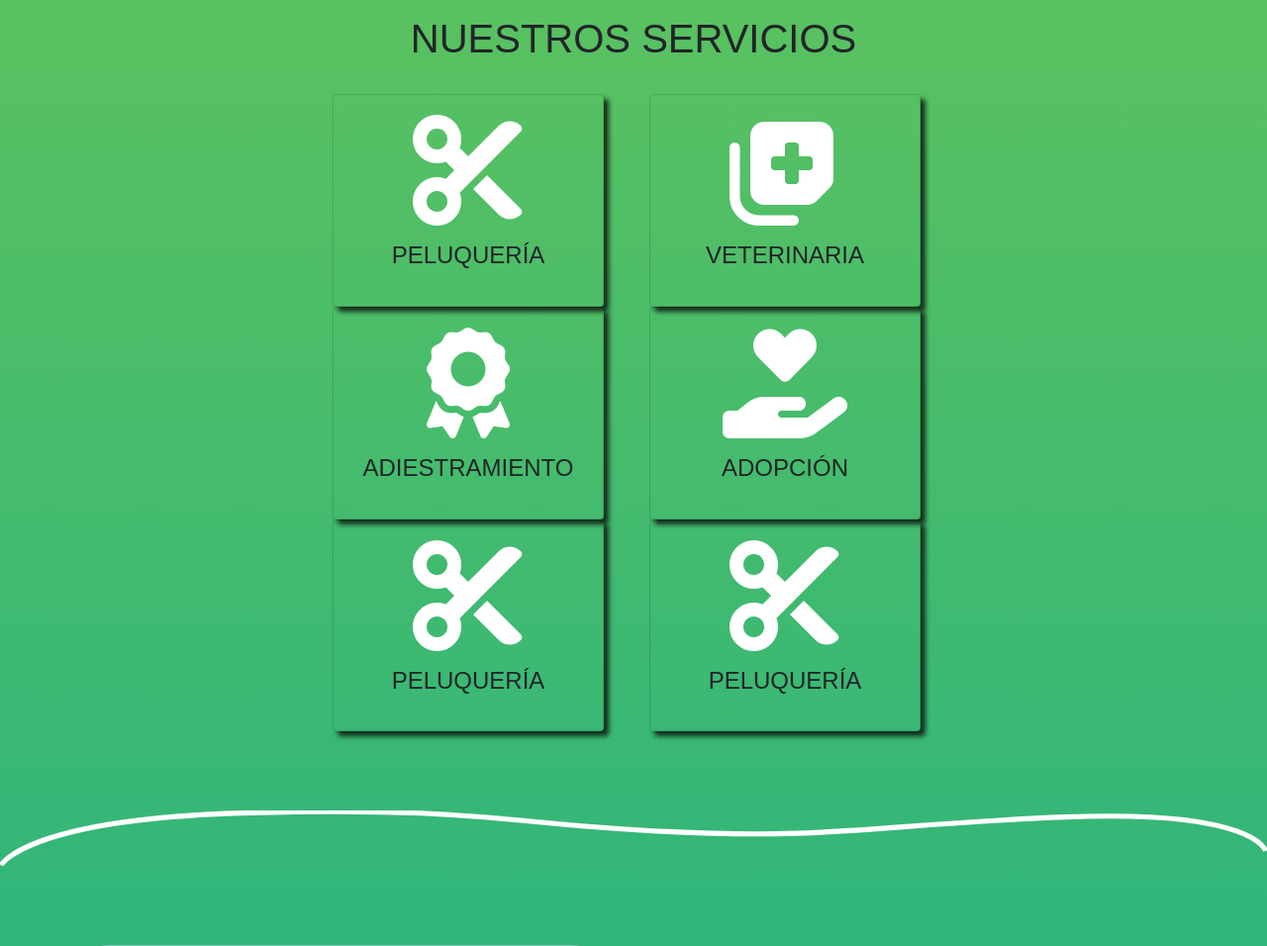
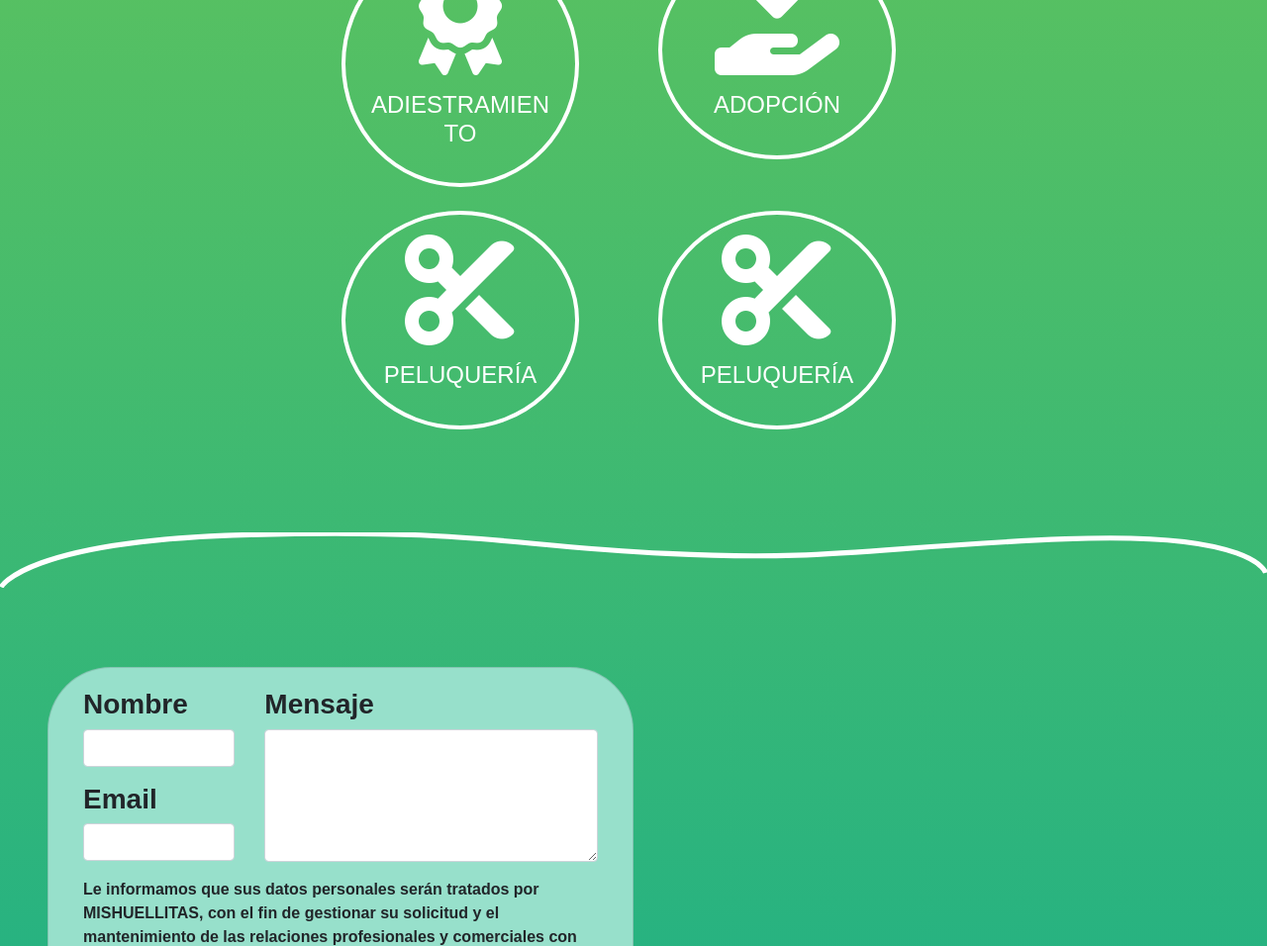
Before and after one commit to manu-lopez/web_veterinaria, a PHP site: page /inicio.php in a window 1280 px wide. Shown: the part 1087-2043 px from the top of the page at 99% size. Run offline with PHP 8.4, Linux system fonts and the light colour scheme; some libraries are stand-ins or nearby versions; some web fonts are replaced.

Commit message:
Modifica imagenes carrousel, ahora se ajustan correctamente. Tambien modifica cards de servicios, ahora son redondas y blancas como se plantearon al principio

```diff
--- a/inicio/inicio.css
+++ b/inicio/inicio.css
@@ -1,8 +1,7 @@
 .carousel-item img {
-    /* height: 35rem;
-    margin: 0; */
-    max-width: 100%;
-    height: auto;
+    height: 35rem;
+    margin: 0;
+    object-fit: cover;
 }
 
 .body-inicio {
@@ -79,11 +78,23 @@ i {
     text-align: center;
 }
 
+.col-inicio {
+    margin-bottom: 1.5rem;
+}
+
+.h4white {
+    color: white;
+}
+
 .fila-inicio .card {
-    -webkit-box-shadow: 5px 5px 5px 0px rgba(0, 0, 0, 0.75);
+    /* -webkit-box-shadotw: 5px 5px 5px 0px rgba(0, 0, 0, 0.75);
     -moz-box-shadow: 5px 5px 5px 0px rgba(0, 0, 0, 0.75);
-    box-shadow: 5px 5px 5px 0px rgba(0, 0, 0, 0.75);
-    margin-left: 1rem;
+    box-shadow: 5px 5px 5px 0px rgba(0, 0, 0, 0.75); */
+    width: 15rem;
+    border-radius: 50%;
+    border-width: 0.3rem;
+    border-color: white;
+    margin: 0 auto;
 }
 
 .h5-inicio {
@@ -91,6 +102,7 @@ i {
 }
 
 .carousel-caption h3 {
-    background: linear-gradient(180deg, #92DB5A 20%, #5ADB76 100%);
+    /* background: linear-gradient(180deg, #92DB5A 20%, #5ADB76 100%); */
+    background: #5ADB76;
     border-radius: 1rem;
 }
--- a/inicio/inicio.php
+++ b/inicio/inicio.php
@@ -23,7 +23,7 @@
           <img class="d-block w-100" src="../imagenes/cab1.jpg" alt="">
           <div class="carousel-caption">
             <h3>Atendemos a tu mascota de la mejor manera posible. Especializados en medicina interna y cirugía.
-              Ven a visitarnos o pide cita previa llamando al 666 666 666
+              Ven a visitarnos o pide cita previa llamando al 666 666 666.
             </h3>
           </div>
         </div>
@@ -38,7 +38,7 @@
         <div class="carousel-item">
           <img class="d-block w-100" src="../imagenes/cab3.jpg" alt="">
           <div class="carousel-caption">
-            <p>Descripción de la imagen.</p>
+            <h3>Atención las 24 horas. Puedes confiar en nosotros, tu mascota estará siempre en las mejores manos.</h3>
           </div>
         </div>
       </div>
@@ -61,13 +61,13 @@
 
       <div class="col-lg-3 col-inicio">
 
-        <div class="card text-center bg-transparent ">
+        <div class="card text-center bg-transparent">
           <div class="card-body ">
 
             <i class="fas fa-cut fa-7x"></i>
 
             <p>
-              <h4>PELUQUERÍA</h4>
+              <h4 class="h4white">PELUQUERÍA</h4>
             </p>
 
           </div>
@@ -77,13 +77,13 @@
 
       <div class="col-lg-3 col-inicio">
 
-        <div class="card text-center bg-transparent ">
+        <div class="card text-center bg-transparent">
           <div class="card-body ">
 
             <i class="fas fa-notes-medical fa-7x"></i>
 
             <p>
-              <h4>VETERINARIA</h4>
+              <h4 class="h4white">VETERINARIA</h4>
             </p>
 
           </div>
@@ -98,12 +98,12 @@
 
       <div class="col-lg-3 col-inicio">
 
-        <div class="card text-center bg-transparent ">
+        <div class="card text-center bg-transparent">
           <div class="card-body ">
 
             <i class="fas fa-award fa-7x"></i>
             <p>
-              <h4>ADIESTRAMIENTO</h4>
+              <h4 class="h4white">ADIESTRAMIENTO</h4>
             </p>
 
           </div>
@@ -113,13 +113,13 @@
 
       <div class="col-lg-3 col-inicio">
 
-        <div class="card text-center bg-transparent ">
+        <div class="card text-center bg-transparent">
           <div class="card-body ">
 
             <i class="fas fa-hand-holding-heart fa-7x"></i>
 
             <p>
-              <h4>ADOPCIÓN</h4>
+              <h4 class="h4white">ADOPCIÓN</h4>
             </p>
 
           </div>
@@ -136,13 +136,13 @@
 
       <div class="col-lg-3 col-inicio">
 
-        <div class="card text-center bg-transparent ">
+        <div class="card text-center bg-transparent">
           <div class="card-body ">
 
             <i class="fas fa-cut fa-7x"></i>
 
             <p>
-              <h4>PELUQUERÍA</h4>
+              <h4 class="h4white">PELUQUERÍA</h4>
             </p>
 
           </div>
@@ -152,13 +152,13 @@
 
       <div class="col-lg-3 col-inicio">
 
-        <div class="card text-center bg-transparent e">
+        <div class="card text-center bg-transparent">
           <div class="card-body ">
 
             <i class="fas fa-cut fa-7x"></i>
 
             <p>
-              <h4>PELUQUERÍA</h4>
+              <h4 class="h4white">PELUQUERÍA</h4>
             </p>
 
           </div>
```
